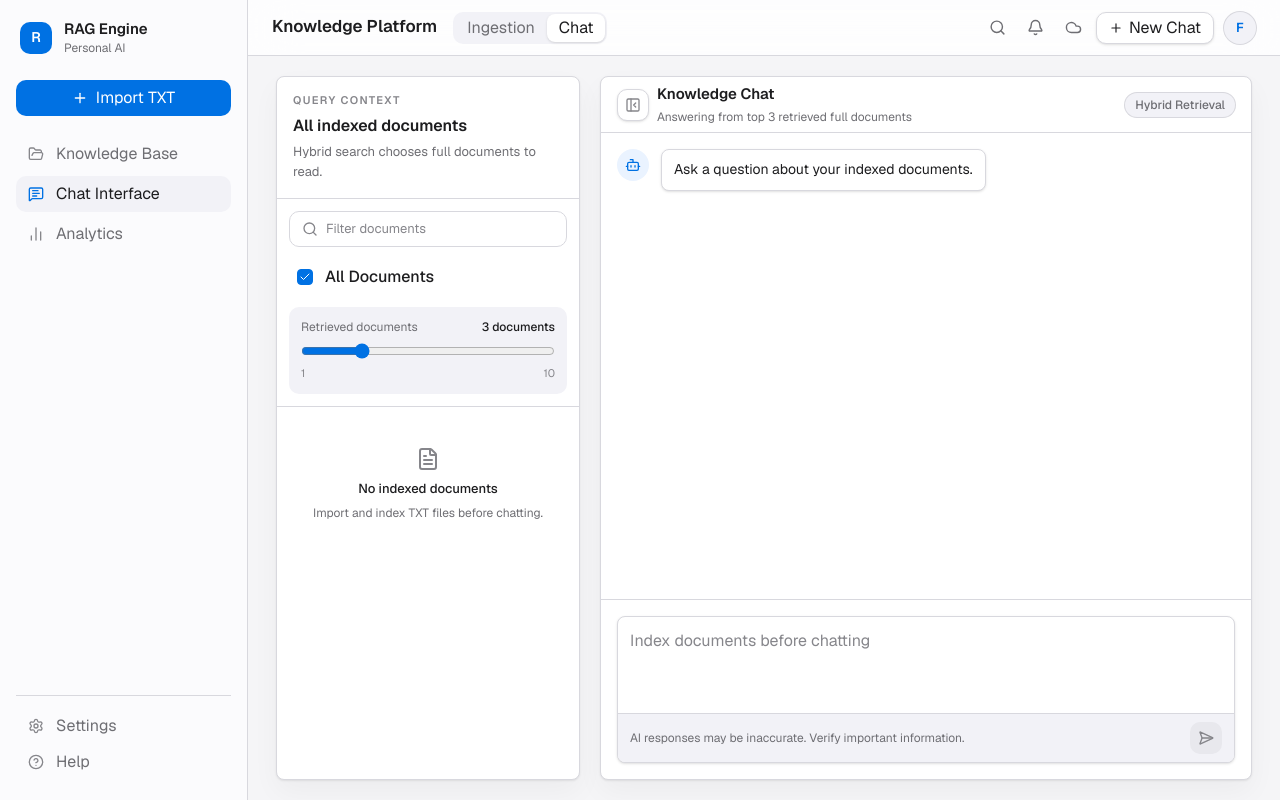
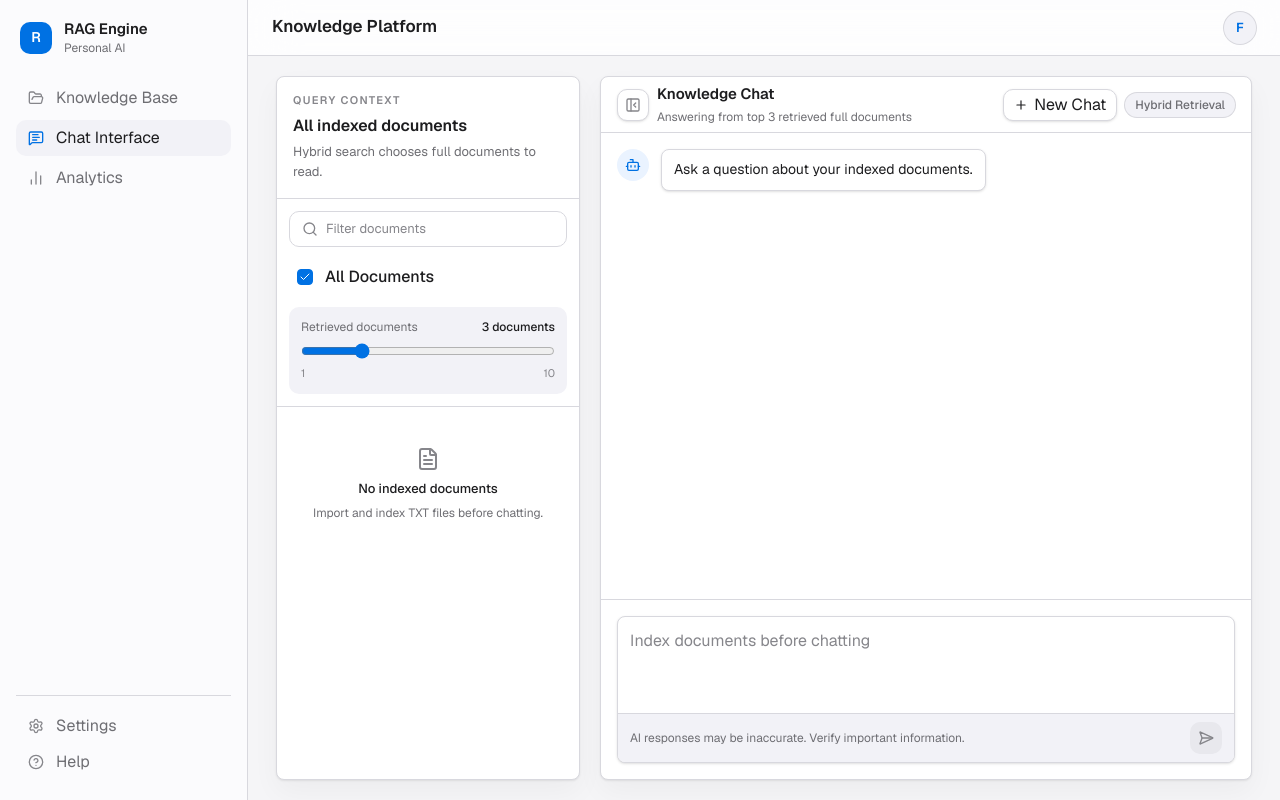
Before and after one commit to Binary67/note-agent, a Next.js app: page / in a window 1280 px wide. Built offline with nearby package versions, Linux system fonts and the light colour scheme.

Commit message:
Simplify sidebar and chat header controls

```diff
--- a/app/components/ui.tsx
+++ b/app/components/ui.tsx
@@ -5,31 +5,6 @@ type Tone = "neutral" | "accent" | "success" | "danger";
 
 export function cx(...classes: Array<string | false | null | undefined>) {
   return classes.filter(Boolean).join(" ");
-}
-
-export function ToolbarButton({
-  icon: Icon,
-  label,
-  className,
-  type = "button",
-  ...props
-}: ButtonHTMLAttributes<HTMLButtonElement> & {
-  icon: LucideIcon;
-  label: string;
-}) {
-  return (
-    <button
-      {...props}
-      className={cx(
-        "flex size-8 items-center justify-center rounded-control text-muted transition hover:bg-surface-muted hover:text-ink",
-        className,
-      )}
-      aria-label={label}
-      type={type}
-    >
-      <Icon className="size-[17px]" />
-    </button>
-  );
 }
 
 export function SidebarItem({
@@ -59,36 +34,6 @@ export function SidebarItem({
       <Icon className={cx("size-4", active ? "text-accent" : "text-subtle")} />
       {label}
     </button>
-  );
-}
-
-export function SegmentedControl({
-  items,
-  activeItem,
-  onSelect,
-}: {
-  items: string[];
-  activeItem: string;
-  onSelect?: (item: string) => void;
-}) {
-  return (
-    <div className="hidden rounded-control bg-surface-muted p-0.5 md:flex">
-      {items.map((item) => (
-        <button
-          key={item}
-          className={cx(
-            "h-7 rounded-[8px] px-3 text-[13px] font-medium transition",
-            item === activeItem
-              ? "bg-surface text-ink shadow-sm"
-              : "text-muted hover:text-ink",
-          )}
-          onClick={() => onSelect?.(item)}
-          type="button"
-        >
-          {item}
-        </button>
-      ))}
-    </div>
   );
 }
 
--- a/app/page.tsx
+++ b/app/page.tsx
@@ -1,13 +1,11 @@
 "use client";
 
 import {
-  Bell,
   Bot,
   ChartNoAxesColumn,
   Check,
   CheckCircle2,
   CircleHelp,
-  Cloud,
   CloudUpload,
   FileText,
   FolderOpen,
@@ -39,10 +37,8 @@ import {
   cx,
   InspectorPanel,
   PrimaryButton,
-  SegmentedControl,
   SidebarItem,
   StatusPill,
-  ToolbarButton,
 } from "@/app/components/ui";
 
 type UploadStatus = "Ready" | "Ingesting" | "Indexed" | "Error";
@@ -92,7 +88,6 @@ const navigationItems: Array<{
   { label: "Analytics", icon: ChartNoAxesColumn },
 ];
 
-const topNavItems = ["Ingestion", "Chat"];
 const retrievedDocumentsMin = 1;
 const retrievedDocumentsMax = 10;
 
@@ -476,7 +471,6 @@ export default function Home() {
     }
   }
 
-  const activeTopNavItem = activeView === "chat" ? "Chat" : "Ingestion";
   const chatCanSubmit =
     chatInput.trim().length > 0 && !isAnswering && indexedDocuments.length > 0;
 
@@ -494,15 +488,7 @@ export default function Home() {
             </div>
           </div>
 
-          <PrimaryButton
-            className="mt-6 w-full"
-            onClick={() => fileInputRef.current?.click()}
-          >
-            <Plus className="size-4" />
-            Import TXT
-          </PrimaryButton>
-
-          <nav className="mt-5 space-y-1">
+          <nav className="mt-6 space-y-1">
             {navigationItems.map((item) => (
               <SidebarItem
                 key={item.label}
@@ -531,25 +517,9 @@ export default function Home() {
                   Knowledge Platform
                 </h1>
               </div>
-              <SegmentedControl
-                items={topNavItems}
-                activeItem={activeTopNavItem}
-                onSelect={(item) => setActiveView(item === "Chat" ? "chat" : "ingestion")}
-              />
             </div>
 
-            <div className="flex items-center gap-1.5">
-              <ToolbarButton icon={Search} label="Search" />
-              <ToolbarButton icon={Bell} label="Notifications" />
-              <ToolbarButton icon={Cloud} label="Cloud sync" />
-              <button
-                className="hidden h-8 items-center gap-1.5 rounded-control border border-line bg-surface px-3 text-[13px] font-medium text-ink shadow-sm transition hover:border-line-strong sm:flex"
-                type="button"
-                onClick={resetChat}
-              >
-                <Plus className="size-3.5" />
-                New Chat
-              </button>
+            <div className="flex items-center">
               <div className="ml-1 flex size-8 items-center justify-center rounded-full bg-surface-muted text-[13px] font-semibold text-accent ring-1 ring-line">
                 F
               </div>
@@ -730,9 +700,22 @@ export default function Home() {
                       </p>
                     </div>
                   </div>
-                  <StatusPill tone={selectedDocumentIds.length > 0 ? "accent" : "neutral"}>
-                    {selectedDocumentIds.length > 0 ? "Selected Scope" : "Hybrid Retrieval"}
-                  </StatusPill>
+                  <div className="flex shrink-0 items-center gap-2">
+                    <button
+                      className="flex h-8 items-center gap-1.5 rounded-control border border-line bg-surface px-2.5 text-[13px] font-medium text-ink shadow-sm transition hover:border-line-strong hover:bg-surface-muted"
+                      type="button"
+                      aria-label="New chat"
+                      onClick={resetChat}
+                    >
+                      <Plus className="size-3.5" />
+                      <span className="hidden sm:inline">New Chat</span>
+                    </button>
+                    <span className="hidden sm:inline-flex">
+                      <StatusPill tone={selectedDocumentIds.length > 0 ? "accent" : "neutral"}>
+                        {selectedDocumentIds.length > 0 ? "Selected Scope" : "Hybrid Retrieval"}
+                      </StatusPill>
+                    </span>
+                  </div>
                 </div>
 
                 <div className="flex-1 space-y-4 overflow-y-auto px-4 py-4">
```
